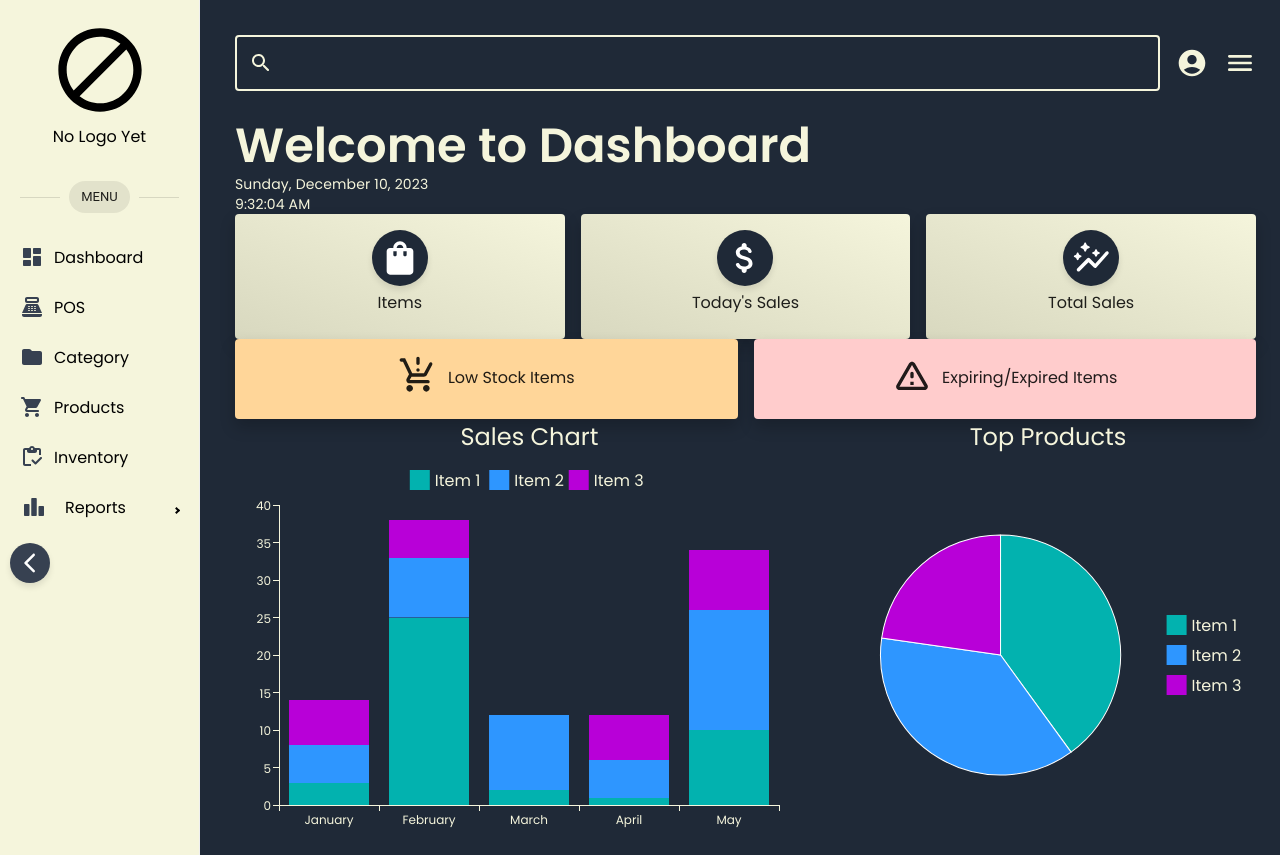
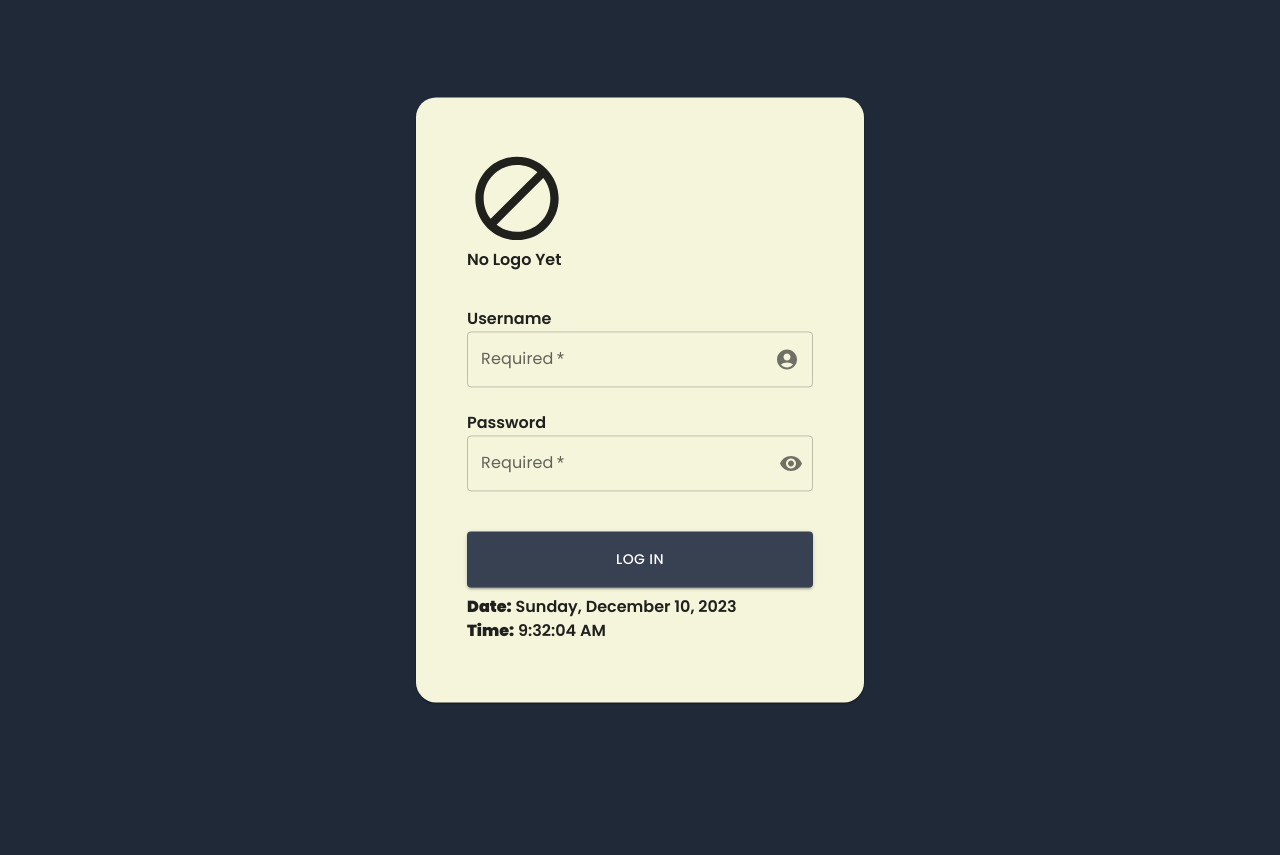
Before and after one commit to m4rceee/pos-system, a React (Vite) app: page / in a window 1280 px wide. After the commit the page ends 800 px from the top, so only its background shows below. Built offline with nearby package versions, Linux system fonts and the light colour scheme.

Commit message:
router initialized

```diff
--- a/package.json
+++ b/package.json
@@ -19,6 +19,7 @@
     "react": "^18.2.0",
     "react-dom": "^18.2.0",
     "react-pro-sidebar": "^1.1.0-alpha.1",
+    "react-router-dom": "^6.20.1",
     "typeface-poppins": "^1.1.13"
   },
   "devDependencies": {
--- a/src/App.jsx
+++ b/src/App.jsx
@@ -1,15 +1,17 @@
+import React from 'react';
+import { BrowserRouter as Router, Route, Routes } from 'react-router-dom';
 import Login from './LoginPage';
 import DashboardHome from './dashboard';
-import Header from './common/header';
+
 
 export default function App() {
-
-  return(
-    <>
-        {/*<Login />*/}
-        {<DashboardHome />}
-    </>
+  return (
+    <Router>
+      <Routes>
+        <Route path="/" element={<Login />} />
+        <Route path="/dashboard" element={<DashboardHome />} />
+      </Routes>
+    </Router>
 
   );
-
 }
--- a/src/LoginPage.jsx
+++ b/src/LoginPage.jsx
@@ -1,4 +1,5 @@
 import React, { useState, useEffect } from 'react';
+import { useNavigate } from 'react-router-dom';
 import "./styles.css"
 import 'typeface-poppins';
 import {
@@ -29,7 +30,7 @@ const containerStyle = {
   display: 'flex',
   alignItems: 'center',
   justifyContent: 'center',
-  backgroundColor: 'white',
+  backgroundColor: '#F5F5DC',
   borderRadius: '20px',
   padding: '35px',
   width: '35%',
@@ -37,6 +38,8 @@ const containerStyle = {
 };
 
 export default function Login() {
+
+  const navigate = useNavigate();
 
   //const [formData, setFormData] = useState({});
 
@@ -74,12 +77,14 @@ export default function Login() {
     e.preventDefault();
     const formElements = e.target.elements;
 
-  const data = {
-    username: formElements.username.value,
-    password: formElements.password.value,
-  };
+    const data = {
+      username: formElements.username.value,
+      password: formElements.password.value,
+    };
 
     console.log('Form data submitted:', data);
+    navigate('/dashboard');
+
   }
 
   return(
--- a/src/common/header.jsx
+++ b/src/common/header.jsx
@@ -22,27 +22,27 @@ export default function Header() {
                     InputProps={{
                         startAdornment: (
                         <InputAdornment position="start">
-                            <SearchRounded sx={{color: '#F5F5DC'}}/>
+                            <SearchRounded sx={{color: '#FFFFFF'}}/>
                         </InputAdornment>
                         ),
                     }}
                     sx={{
                         '& .MuiOutlinedInput-root': {
                             '& fieldset': {
-                                borderColor: '#F5F5DC',
+                                borderColor: '#FFFFFF',
                                 borderWidth: '2px'
                             },
                             '&.Mui-focused fieldset': {
-                                borderColor: '#F5F5DC',
+                                borderColor: '#FFFFFF',
                             },
                         },
                         '& input': {
-                            color: '#F5F5DC',
+                            color: '#FFFFFF',
                         },
                     }}
                     />
-                    <AccountCircleRounded style={{ cursor: 'pointer', color: '#F5F5DC', fontSize: '2rem' }} />
-                    <MenuRounded style={{ cursor: 'pointer', color: '#F5F5DC', fontSize: '2rem' }} />
+                    <AccountCircleRounded style={{ cursor: 'pointer', color: '#FFFFFF', fontSize: '2rem' }} />
+                    <MenuRounded style={{ cursor: 'pointer', color: '#FFFFFF', fontSize: '2rem' }} />
                 </Stack>
         </>
 
--- a/src/common/sidebar.jsx
+++ b/src/common/sidebar.jsx
@@ -49,7 +49,7 @@ export default function SideBar() {
                     collapsed={collapsed}
                     width='200px'
                     transitionDuration={750}
-                    backgroundColor="#F5F5DC"
+                    backgroundColor="#FFFFFF"
                     style={{
                         boxShadow: '0px 0px 10px rgba(0, 0, 0, 0.1)',
                         }}>
--- a/src/dashboard.jsx
+++ b/src/dashboard.jsx
@@ -33,7 +33,7 @@ const customTheme = createTheme({
     },
     palette: {
         text: {
-          primary: '#F5F5DC',
+          primary: '#FFFFFF',
         },
     },
   });
@@ -89,10 +89,10 @@ export default function DashboardHome() {
                             <Header />
                         </Grid>
                         <Grid xs={12}>
-                            <Typography variant='h3' sx={{ fontFamily: 'Poppins, sans-serif', fontWeight: '600', color: '#F5F5DC' }}>
+                            <Typography variant='h3' sx={{ fontFamily: 'Poppins, sans-serif', fontWeight: '600', color: '#FFFFFF' }}>
                                 Welcome to Dashboard
                             </Typography>
-                            <Typography variant='body2' sx={{ fontFamily: 'Poppins, sans-serif', color: '#F5F5DC' }}>
+                            <Typography variant='body2' sx={{ fontFamily: 'Poppins, sans-serif', color: '#FFFFFF' }}>
                                 <p className='pr-3'>{formatDate(currentDateTime)}</p>
                                 <p>{formatTime(currentDateTime)}</p>
                             </Typography>
@@ -100,63 +100,36 @@ export default function DashboardHome() {
 
                         <Grid className='pt-8' container spacing={2}>
                             <Grid item xs={4}>
-                                <Card style={{ background: 'linear-gradient(to bottom left, #F5F5DC, #D8D8BF)', boxShadow: '0 8px 16px rgba(0, 0, 0, 0.2)' }}>
+                                <Card style={{ background: '#FFFFFF', boxShadow: '0 12px 24px rgba(0, 0, 0, 0.3)' }}>
                                     <CardContent style={{ display: 'flex', flexDirection: 'column',justifyContent: 'center', alignItems: 'center' }}>
                                         <div style={{ textAlign: 'center' }}>
-                                        <IconButton
-                                            style={{
-                                            backgroundColor: '#1F2937',
-                                            borderRadius: '50%',
-                                            color: 'white',
-                                            boxShadow: '0px 4px 6px rgba(0, 0, 0, 0.1)',
-                                            }}
-                                        >
-                                            <ShoppingBagRounded sx={{ fontSize: '2.5rem' }} />
-                                        </IconButton>
+                                            <ShoppingBagRounded sx={{ fontSize: '2.5rem', color: '#2ecc71' }} />
                                         </div>
-                                        <div style={{ textAlign: 'center', marginTop: '5px' }}>
-                                        <p>Items</p>
+                                        <div style={{ textAlign: 'center', marginTop: '5px', color: '#2ecc71' }}>
+                                            <p>Items</p>
                                         </div>
                                     </CardContent>
                                 </Card>
                             </Grid>
                             <Grid item xs={4}>
-                                <Card style={{ background: 'linear-gradient(to bottom left, #F5F5DC, #D8D8BF)', boxShadow: '0 8px 16px rgba(0, 0, 0, 0.2)' }}>
+                                <Card style={{ background: '#FFFFFF', boxShadow: '0 12px 24px rgba(0, 0, 0, 0.3)' }}>
                                     <CardContent style={{ display: 'flex', flexDirection: 'column',justifyContent: 'center', alignItems: 'center' }}>
                                             <div style={{ textAlign: 'center' }}>
-                                                <IconButton
-                                                    style={{
-                                                    backgroundColor: '#1F2937',
-                                                    borderRadius: '50%',
-                                                    color: 'white',
-                                                    boxShadow: '0px 4px 6px rgba(0, 0, 0, 0.1)',
-                                                    }}
-                                                >
-                                                    <AttachMoneyRounded sx={{ fontSize: '2.5rem' }} />
-                                                </IconButton>
+                                                <AttachMoneyRounded sx={{ fontSize: '2.5rem', color: '#2ecc71' }} />
                                             </div>
-                                            <div style={{ textAlign: 'center', marginTop: '5px' }}>
+                                            <div style={{ textAlign: 'center', marginTop: '5px', color: '#2ecc71' }}>
                                                 <p>Today's Sales</p>
                                             </div>
                                     </CardContent>
                                 </Card>
                             </Grid>
                             <Grid item xs={4}>
-                                <Card style={{ background: 'linear-gradient(to bottom left, #F5F5DC, #D8D8BF)', boxShadow: '0 8px 16px rgba(0, 0, 0, 0.2)' }}>
+                                <Card style={{ background: '#FFFFFF', boxShadow: '0 12px 24px rgba(0, 0, 0, 0.3)' }}>
                                     <CardContent style={{ display: 'flex', flexDirection: 'column',justifyContent: 'center', alignItems: 'center' }}>
                                             <div style={{ textAlign: 'center' }}>
-                                                <IconButton
-                                                    style={{
-                                                    backgroundColor: '#1F2937',
-                                                    borderRadius: '50%',
-                                                    color: 'white',
-                                                    boxShadow: '0px 4px 6px rgba(0, 0, 0, 0.1)',
-                                                    }}
-                                                >
-                                                    <AutoGraphRounded sx={{ fontSize: '2.5rem' }} />
-                                                </IconButton>
+                                                <AutoGraphRounded sx={{ fontSize: '2.5rem', color: '#2ecc71' }} />
                                             </div>
-                                            <div style={{ textAlign: 'center', marginTop: '5px' }}>
+                                            <div style={{ textAlign: 'center', marginTop: '5px', color: '#2ecc71' }}>
                                                 <p>Total Sales</p>
                                             </div>
                                     </CardContent>
@@ -166,24 +139,24 @@ export default function DashboardHome() {
 
                         <Grid className='pt-3 ' container spacing={2}>
                             <Grid item xs={6}>
-                                <Card style={{ background: '#FFD699', boxShadow: '0 8px 16px rgba(0, 0, 0, 0.2)' }}>
+                                <Card style={{ background: '#FFFFFF', boxShadow: '0 8px 16px rgba(0, 0, 0, 0.2)' }}>
                                     <CardContent style={{ display: 'flex', flexDirection: 'row', justifyContent: 'center', alignItems: 'center' }}>
                                         <div style={{ textAlign: 'center', paddingRight: '10px' }}>
-                                            <ProductionQuantityLimitsRounded sx={{ fontSize: '2.5rem' }} />
+                                            <ProductionQuantityLimitsRounded sx={{ fontSize: '2.5rem', color: '#FFA833' }} />
                                         </div>
-                                        <div style={{ textAlign: 'center', marginTop: '5px' }}>
+                                        <div style={{ textAlign: 'center', marginTop: '5px', color: '#FFA833' }}>
                                         <p>Low Stock Items</p>
                                         </div>
                                     </CardContent>
                                 </Card>
                             </Grid>
                             <Grid item xs={6}>
-                                <Card style={{ background: '#FFCCCC', boxShadow: '0 8px 16px rgba(0, 0, 0, 0.2)' }}>
+                                <Card style={{ background: '#FFFFFF', boxShadow: '0 12px 24px rgba(0, 0, 0, 0.3)' }}>
                                     <CardContent style={{ display: 'flex', flexDirection: 'row', justifyContent: 'center', alignItems: 'center' }}>
                                             <div style={{ textAlign: 'center', paddingRight: '10px' }}>
-                                                    <WarningAmberRounded sx={{ fontSize: '2.5rem' }} />
+                                                    <WarningAmberRounded sx={{ fontSize: '2.5rem', color: '#FF8888' }} />
                                             </div>
-                                            <div style={{ textAlign: 'center', marginTop: '5px' }}>
+                                            <div style={{ textAlign: 'center', marginTop: '5px', color: '#FF8888' }}>
                                                 <p>Expiring/Expired Items</p>
                                             </div>
                                     </CardContent>
@@ -195,14 +168,14 @@ export default function DashboardHome() {
                             <Grid item xs={7}>
                                 <ThemeProvider theme={customTheme}>
                                     <div style={{ display: 'flex', flexDirection: 'column', alignItems: 'center', justifyContent: 'center', height: '100%' }}>
-                                        <Typography sx={{ color: '#F5F5DC', fontSize: '1.5rem' }}>Sales Chart</Typography>
+                                        <Typography sx={{ color: '#FFFFFF', fontSize: '1.5rem', fontWeight: '700' }}>Sales Chart</Typography>
                                             <BarChart
                                                 width={600}
                                                 height={400}
                                                 series={[
-                                                    { data: pData, label: 'Item 1', id: 'pvId', stack: 'total' },
-                                                    { data: uData, label: 'Item 2', id: 'uvId', stack: 'total' },
-                                                    { data: vData, label: 'Item 3', id: 'vvId', stack: 'total' },
+                                                    { data: pData, label: 'Item 1', id: 'pvId', stack: 'total'},
+                                                    { data: uData, label: 'Item 2', id: 'uvId', stack: 'total'},
+                                                    { data: vData, label: 'Item 3', id: 'vvId', stack: 'total'},
                                                 ]}
                                                 xAxis={[{ data: xLabels, scaleType: 'band' }]}
 
@@ -214,14 +187,13 @@ export default function DashboardHome() {
                             <Grid item xs={5}>
                                 <ThemeProvider theme={customTheme}>
                                     <div style={{ display: 'flex', flexDirection: 'column', alignItems: 'center', justifyContent: 'center', height: '100%' }}>
-                                        <Typography sx={{ color: '#F5F5DC', fontSize: '1.5rem' }}>Top Products</Typography>
+                                        <Typography sx={{ color: '#FFFFFF', fontSize: '1.5rem', fontWeight: '700' }}>Top Products</Typography>
                                         <PieChart
                                             series={[
                                                 {
                                                 data,
                                                 highlightScope: { faded: 'global', highlighted: 'item' },
-                                                faded: { innerRadius: 30, additionalRadius: -30, color: 'gray' },
-
+                                                faded: { innerRadius: 30, additionalRadius: -30 },
                                                 },
                                             ]}
                                             height={250}
```
Also changed, not shown: 1 other file (tests, documents, lock files or other folders).
